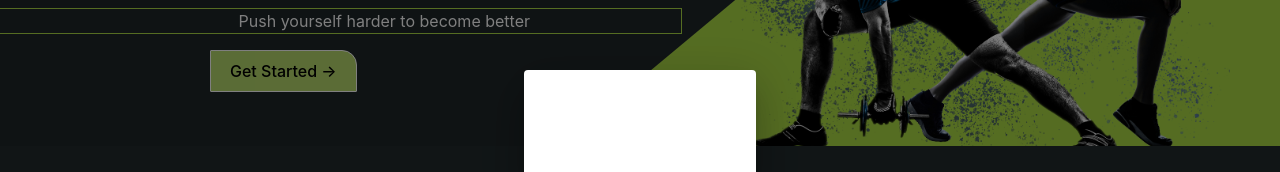
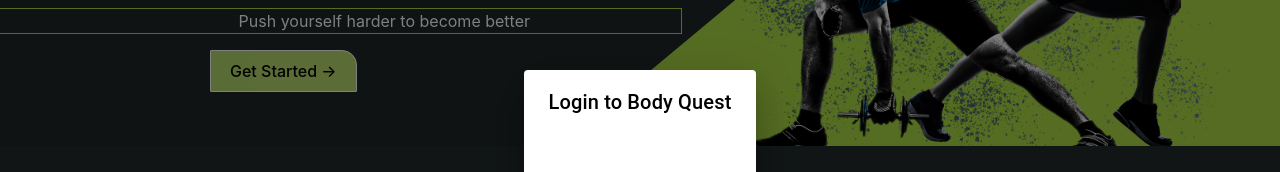
Before and after one commit to davitvoski/body-quest, a React (Vite) app in the folder client/: page / in a window 1280 px wide. Both pictures are taken after a click on the button 1229 px from the left and 32 px from the top of the page. Shown: the part 268-440 px from the top of the page. Built offline with nearby package versions, Linux system fonts and the light colour scheme; no server answers.

Commit message:
navbar change

```diff
--- a/client/src/component/NavBar/Nav.tsx
+++ b/client/src/component/NavBar/Nav.tsx
@@ -44,7 +44,6 @@
     const handleLogout = async () => {
         await fetch("api/authentication/logout");
         setUsername("");
-        window.location.reload();
     }
 
     const handleLogin = async (credentialResponse: CredentialResponse) => {
@@ -59,7 +58,7 @@
         })
         const data = await res.json()
         setUsername(data.user.Username);
-        window.location.reload();
+        window.location.assign("/Profile");
     }
 
     const handleError = () => {
@@ -126,6 +125,7 @@
                                     }}
                                     onClick={handleLogout}
                                     title="logout"
+                                    href='/'
                                 >
                                     <LogoutIcon sx={{color: "red"}} />
                                 </IconButton>
@@ -158,7 +158,7 @@
                 open={open}
                 TransitionComponent={Transition}
             >
-                <DialogTitle>Login to Body Quest</DialogTitle>
+                <DialogTitle color="black" >Login to Body Quest</DialogTitle>
                 <DialogContent>
                     <GoogleLogin
                         onSuccess={handleLogin}
```
